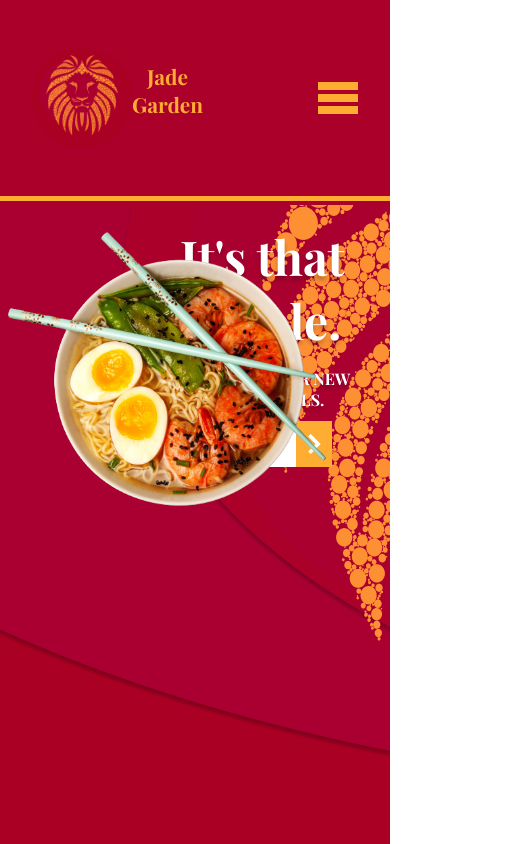
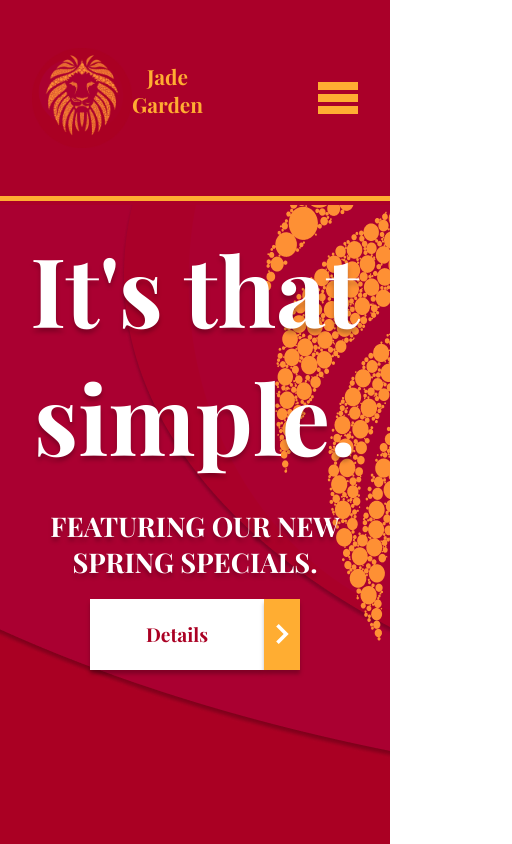
Before and after one commit to JustinAndrade/ramen-shop, a React (Create React App) app: page / in a window 390 px wide. Shown: the top 844 px of the page, 512 px wide, since content can reach past the window. Built offline with nearby package versions, Linux system fonts and the light colour scheme.

Commit message:
completely mobile, media queries added

```diff
--- a/src/components/Takeout/index.scss
+++ b/src/components/Takeout/index.scss
@@ -2,6 +2,9 @@
   position: relative;
   .takeout-h {
     margin: 5% 0 15% 0;
+    .late-night {
+      width: 80%;
+    }
   }
   .takeout-subh {
     position: absolute;
--- a/src/components/Takeout/takeout.jsx
+++ b/src/components/Takeout/takeout.jsx
@@ -9,6 +9,7 @@ const Takeout = () => {
     <div className="takeout">
       <div className="takeout-h">
         <svg
+          className="late-night"
           width="512"
           height="512"
           viewBox="0 0 512 512"
--- a/src/components/header/index.scss
+++ b/src/components/header/index.scss
@@ -10,9 +10,16 @@
   background-image: url("../../assets/img/header2.png");
   background-position-y: 100%;
   padding-bottom: 2%;
+  @media only screen and (max-width: 800px) {
+    width: 100%;
+    text-align: center;
+  }
   .h-imgs {
     position: relative;
     width: 50%;
+    @media only screen and (max-width: 800px) {
+      display: none;
+    }
     .ramen {
       position: absolute;
       z-index: 1;
@@ -22,9 +29,6 @@
       @media only screen and (max-width: 1200px) {
         height: 80%;
       }
-      @media only screen and (max-width: 800px) {
-        height: 50%;
-      }
     }
   }
   header {
@@ -33,6 +37,10 @@
     @media only screen and (max-width: 1200px) {
       width: 100%;
       margin-left: 30%;
+    }
+    @media only screen and (max-width: 800px) {
+      width: 100%;
+      margin-left: 0;
     }
 
     h2 {
@@ -44,7 +52,7 @@
         font-size: 4rem;
       }
       @media only screen and (max-width: 800px) {
-        font-size: 3rem;
+        font-size: 6rem;
       }
     }
 
@@ -57,15 +65,19 @@
         font-size: 1.2rem;
       }
       @media only screen and (max-width: 800px) {
-        font-size: 1rem;
+        font-size: 1.7rem;
       }
     }
     .btn-container {
       width: 20%;
       display: flex;
-      box-shadow: 0px 4px 4px rgba(0, 0, 0, 0.25);
       cursor: pointer;
       transition: all 0.3s ease-in-out;
+      @media only screen and (max-width: 800px) {
+        display: flex;
+        width: 100%;
+        justify-content: center;
+      }
 
       &:hover {
         transform: scale(1.1);
@@ -79,12 +91,9 @@
         font-size: 1.5rem;
         width: 110px;
         padding: 1.4rem 2rem;
+        box-shadow: 0px 4px 4px rgba(0, 0, 0, 0.25);
         @media only screen and (max-width: 1200px) {
           font-size: 1.2rem;
-        }
-        @media only screen and (max-width: 800px) {
-          padding: 0.8rem 2rem;
-          font-size: 1rem;
         }
       }
       .h-svg {
```
